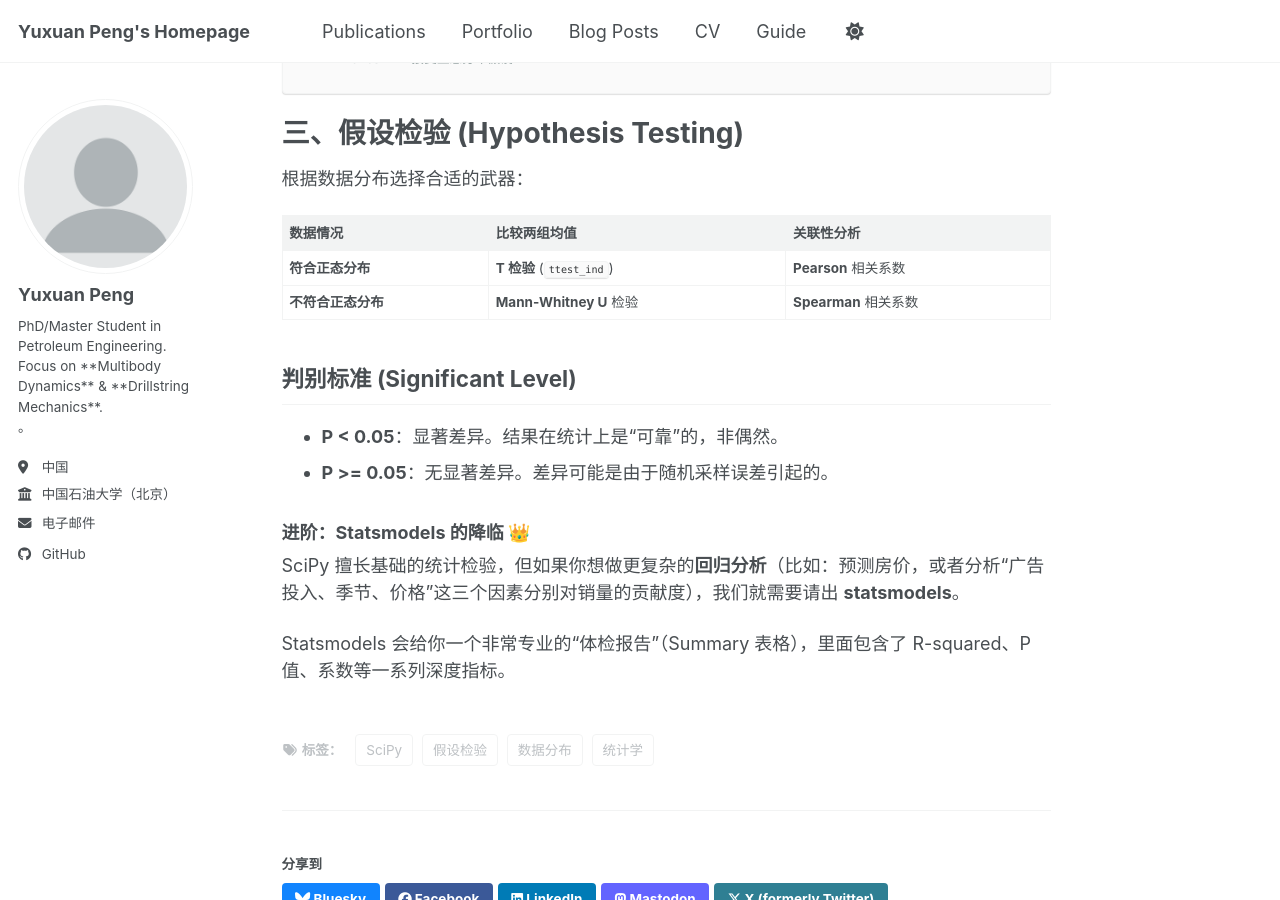
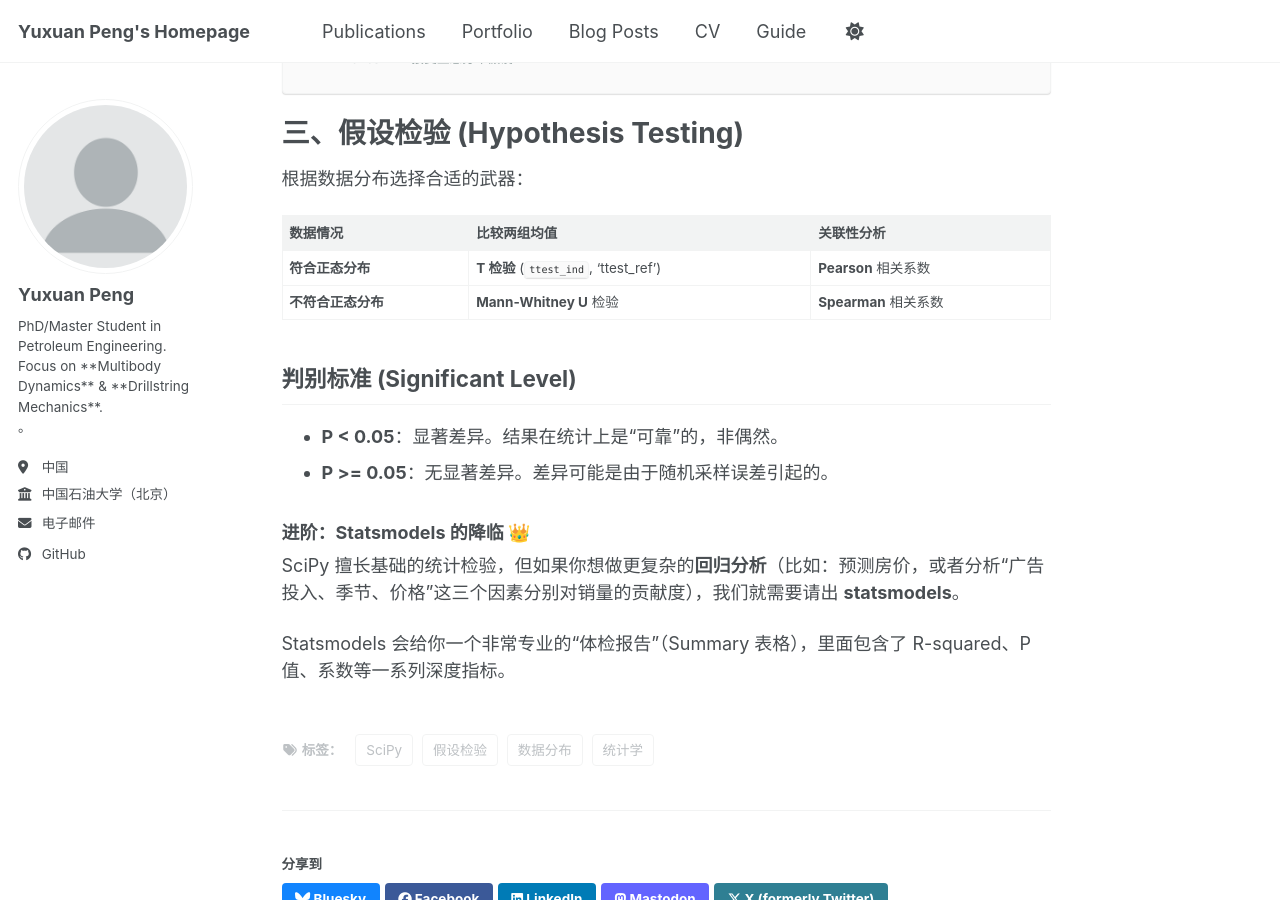
Before and after one commit to cospeng/cospeng.github.io, a Jekyll site: the page built from _posts/2026-03-26-statistics-scipy-guide.md, in a window 1280 px wide and 900 px high, scrolled down 601 px. Built offline with Jekyll 4.4.1, drawn with Linux system fonts in a browser that asks for light colours; a script bundle is joined from its source files by our own code; library files that are not in the unit come from our copies.

Commit message:
Update T-test reference in statistics guide

```diff
--- a/_posts/2026-03-26-statistics-scipy-guide.md
+++ b/_posts/2026-03-26-statistics-scipy-guide.md
@@ -35,7 +35,7 @@ stat, p = stats.shapiro(data)
 
 | 数据情况 | 比较两组均值 | 关联性分析 |
 | :--- | :--- | :--- |
-| **符合正态分布** | **T 检验** (`ttest_ind`) | **Pearson** 相关系数 |
+| **符合正态分布** | **T 检验** (`ttest_ind`, 'ttest_ref') | **Pearson** 相关系数 |
 | **不符合正态分布** | **Mann-Whitney U** 检验 | **Spearman** 相关系数 |
 
 判别标准 (Significant Level)
```
